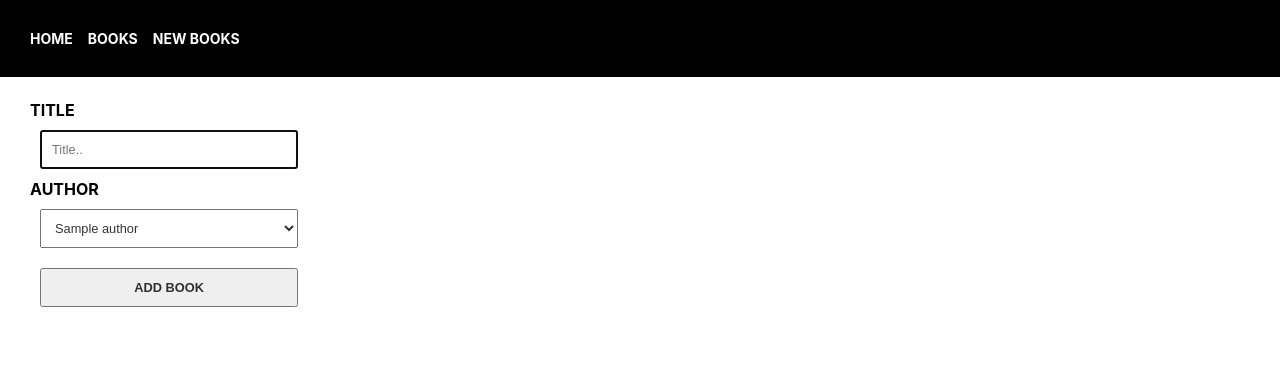
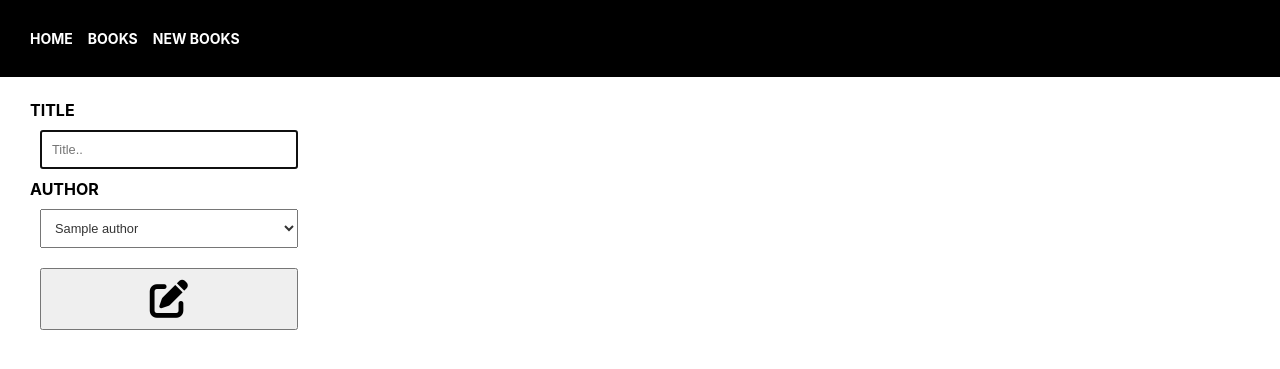
Before and after one commit to AndrewDMackay/book_library_g27, a Flask app: page /books/new in a window 1280 px wide. Shown: the top 369 px of the page. Run offline with Flask 2, Linux system fonts and the light colour scheme; a database or web service that is not in the repository returns one stand-in record (values such as "Sample title"); some libraries are stand-ins or nearby versions.

Commit message:
twelth commit main

```diff
--- a/templates/books/edit.html
+++ b/templates/books/edit.html
@@ -15,6 +15,6 @@
         {% endfor %}
         </select>
     </div>
-    <button type="submit">UPDATE BOOK</button>
+    <button class="trash-button"><i class="fas fa-edit fa-3x" style="color:black" aria-hidden="true"></i></button>
 </form>
 {% endblock %}
--- a/templates/books/new.html
+++ b/templates/books/new.html
@@ -15,7 +15,7 @@
         {% endfor %}
         </select>
     </div>
-    <button type="submit"><strong>ADD BOOK</strong></button>
+    <button type="submit"><i class="fas fa-edit fa-3x" style="color:black" aria-hidden="true"></i></button>
 </form>
 
 {% endblock %}
```
